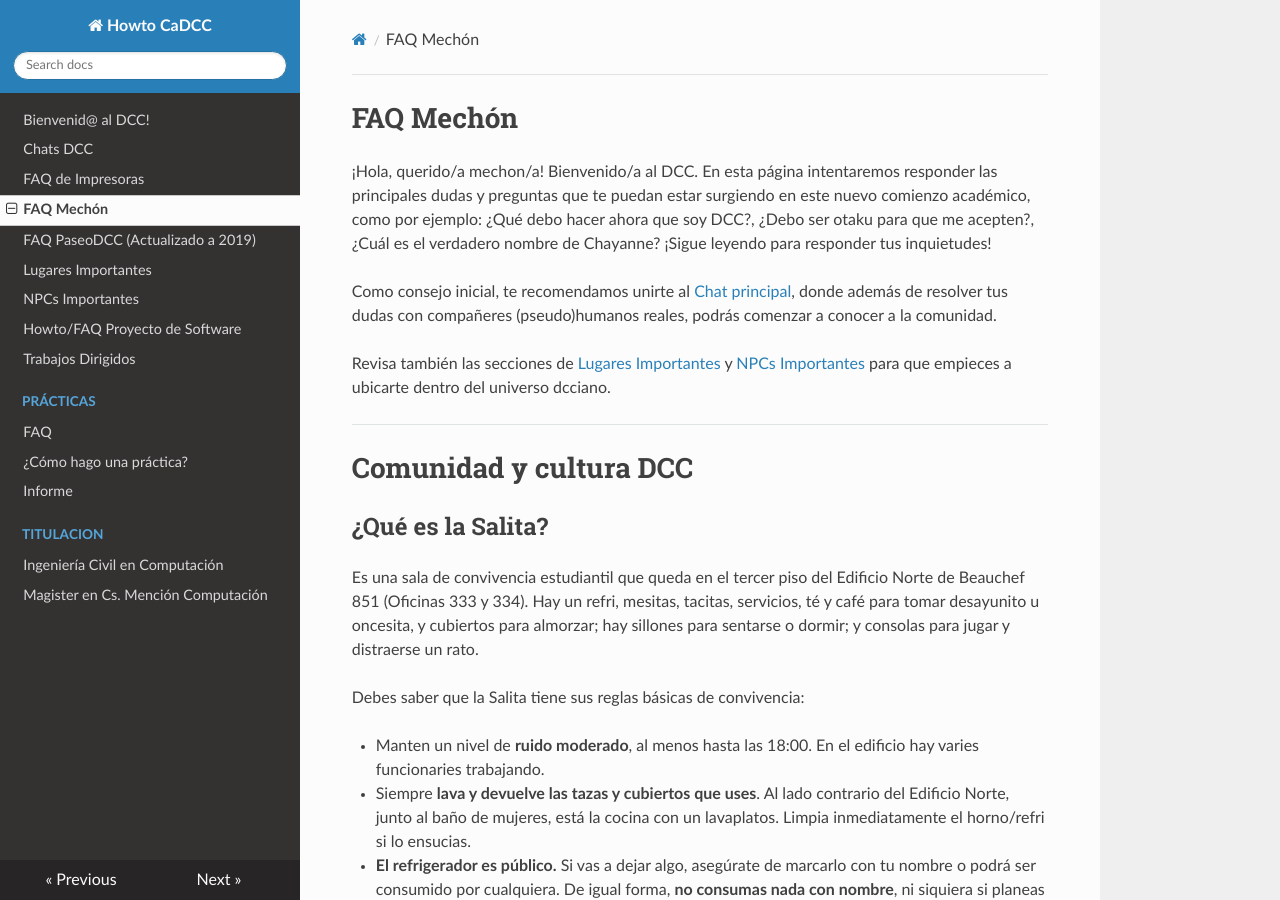
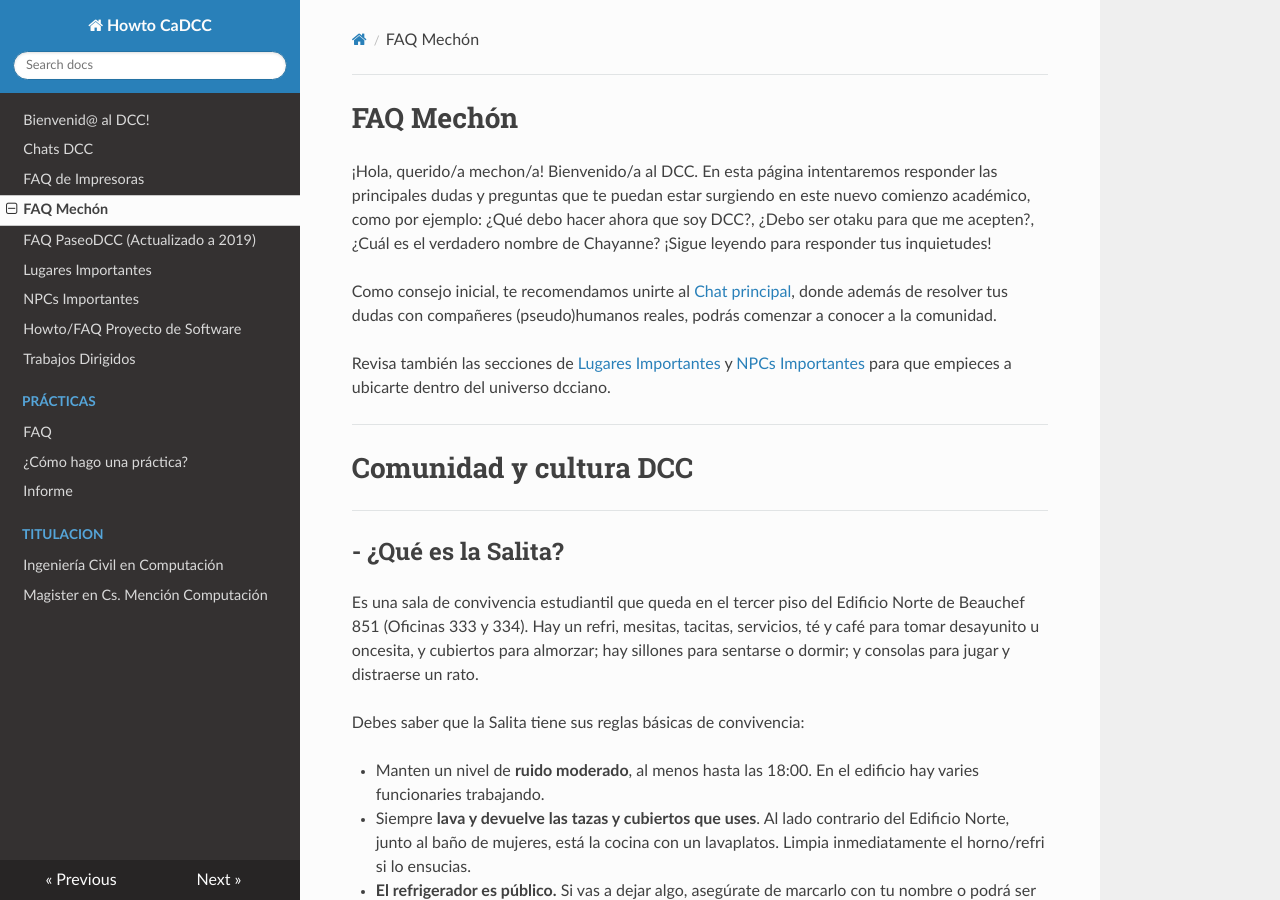
Before and after one commit to cadcc/howto, an MkDocs documentation site: the page built from docs/FAQ Mechón.md, in a window 1280 px wide and 900 px high. Built offline with MkDocs 1.6.1, drawn with Linux system fonts in a browser that asks for light colours; nearby versions of some CDN libraries.

```diff
--- a/docs/FAQ Mechón.md
+++ b/docs/FAQ Mechón.md
@@ -8,11 +8,11 @@ Revisa también las secciones de [Lugares Importantes](https://faq.cadcc.cl/es/l
 
 ---
 
-Comunidad y cultura DCC
-=======================
+# Comunidad y cultura DCC
 
-¿Qué es la Salita?
-------------------
+---
+
+## - ¿Qué es la Salita?
 
 Es una sala de convivencia estudiantil que queda en el tercer piso del Edificio Norte de Beauchef 851 (Oficinas 333 y 334). Hay un refri, mesitas, tacitas, servicios, té y café para tomar desayunito u oncesita, y cubiertos para almorzar; hay sillones para sentarse o dormir; y consolas para jugar y distraerse un rato.
 
```
